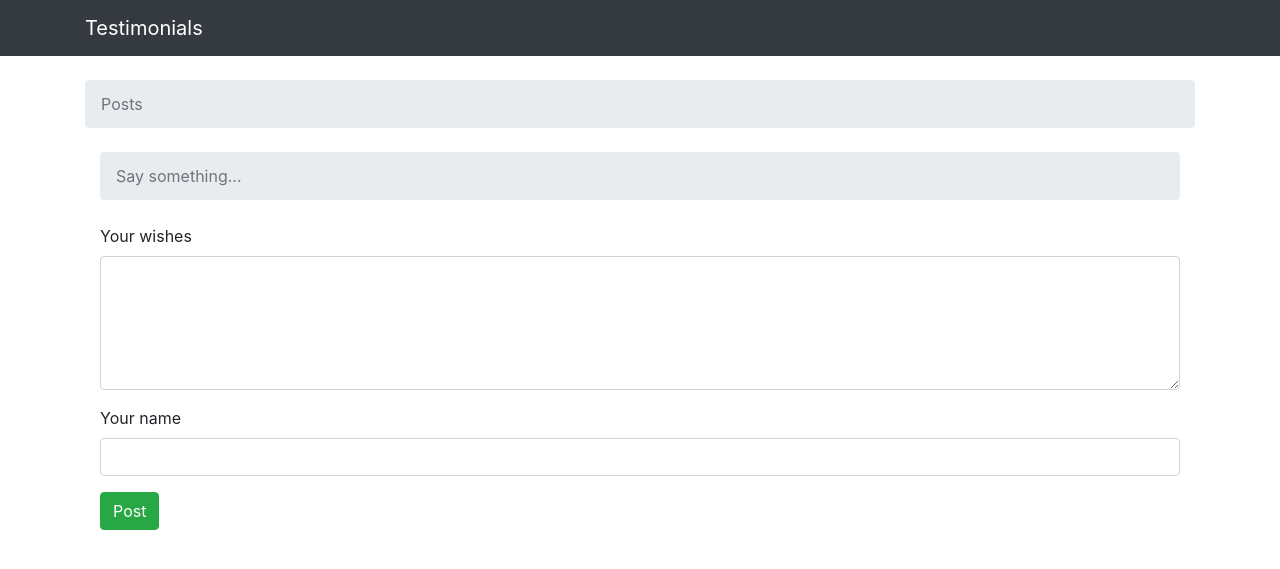
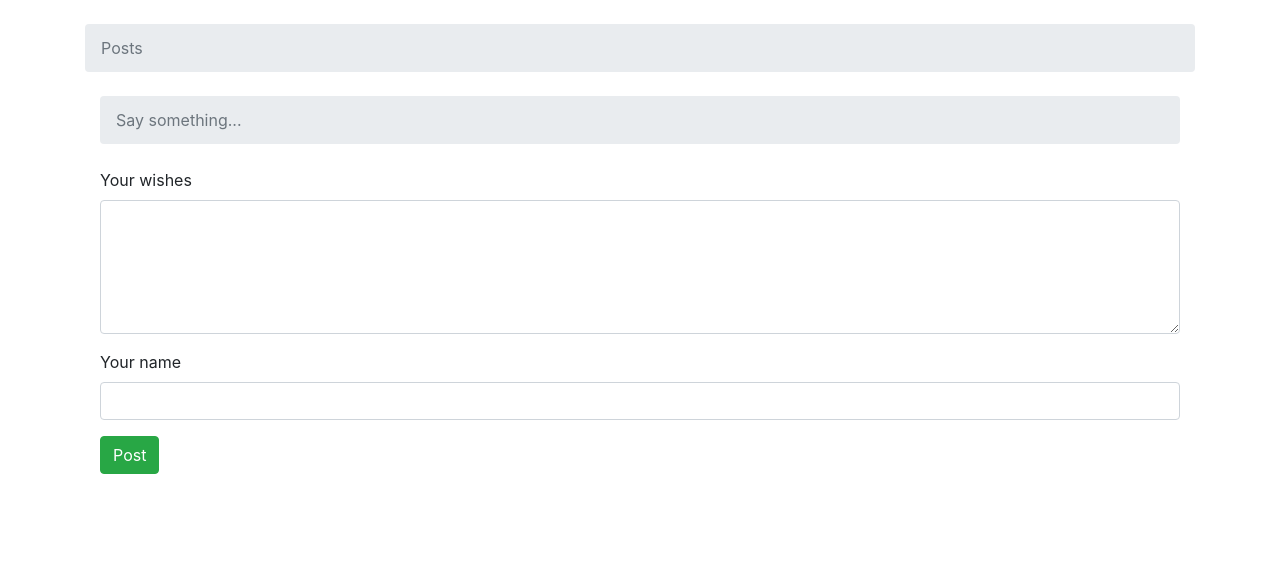
Before and after one commit to tanmaynath/testimonials, a Django app: page /new_post/ in a window 1280 px wide. Shown: the top 569 px of the page. Run offline with Django 3.2, Linux system fonts and the light colour scheme; some libraries are stand-ins or nearby versions.

Commit message:
Remove Nav bar to testimonials since not needed

```diff
--- a/templates/base.html
+++ b/templates/base.html
@@ -6,11 +6,6 @@
     <link rel="stylesheet" href="{% static 'posts/css/bootstrap.min.css' %}">
   </head>
   <body>
-   <nav class="navbar navbar-expand-lg navbar-dark bg-dark">
-      <div class="container">
-        <a class="navbar-brand" href="{% url 'testimonials' %}">Testimonials</a>
-      </div>
-    </nav>
     <div class="container">
       <ol class="breadcrumb my-4">
         {% block breadcrumb %}
```
